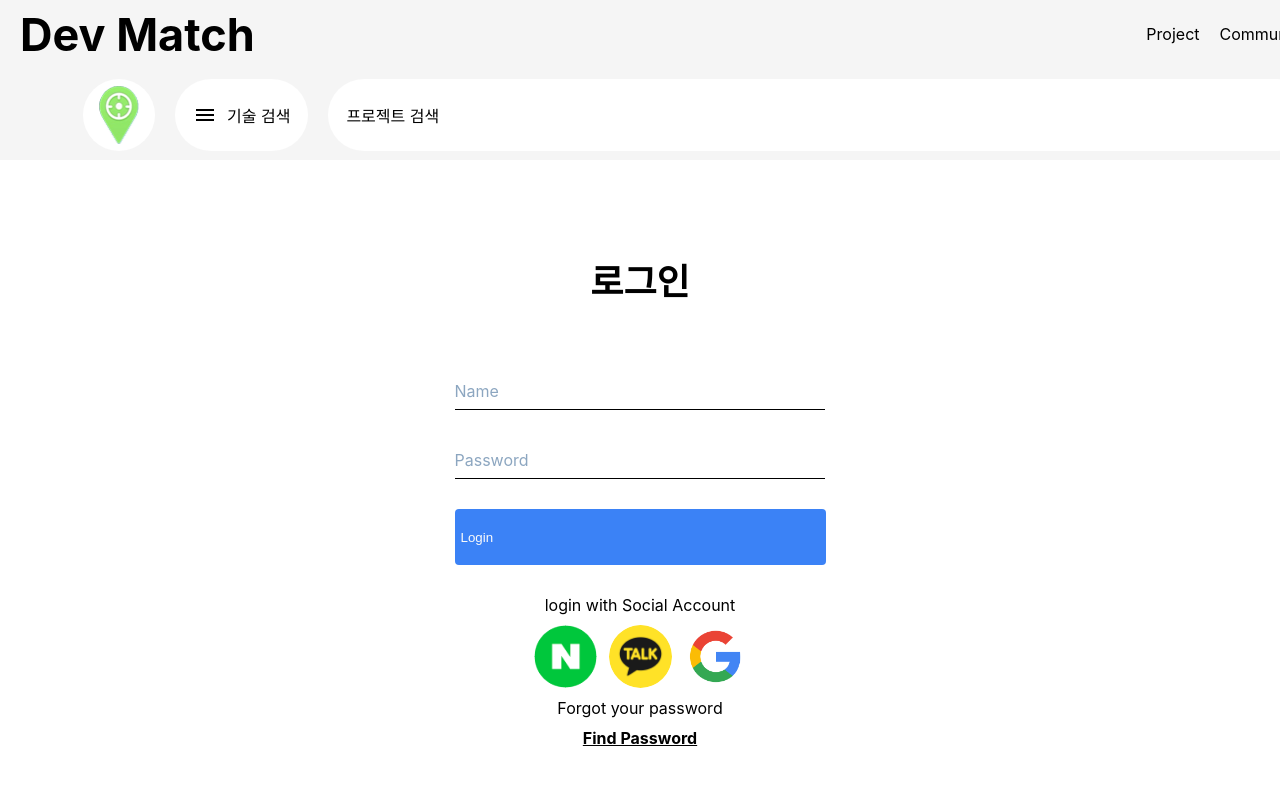
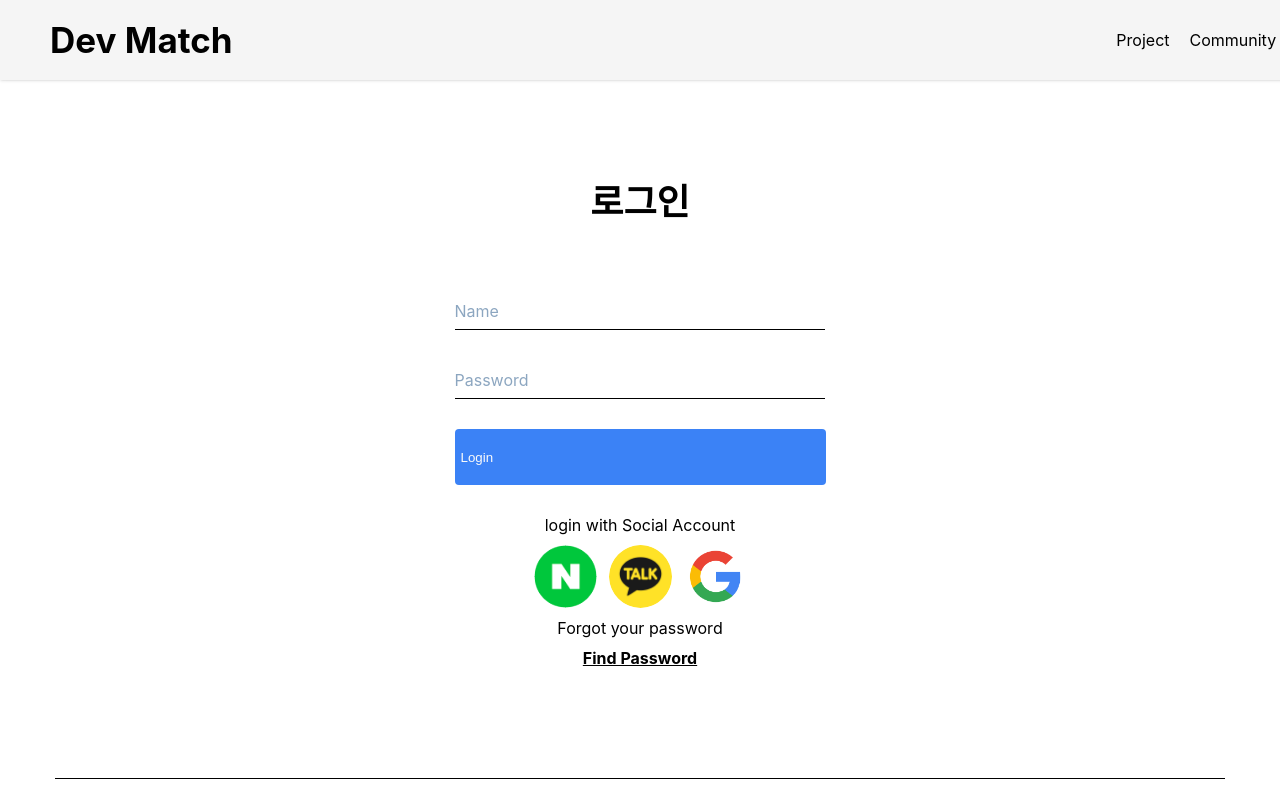
Before and after one commit to YNU-MIDAS-Capstone-Design/front-react, a React (Create React App) app in the folder frontend/: page /login in a window 1280 px wide. Shown: the top 800 px of the page. Built offline with nearby package versions, Linux system fonts and the light colour scheme.

Commit message:
Design : Header design
Design : Header design

```diff
--- a/frontend/src/components/template/Header.js
+++ b/frontend/src/components/template/Header.js
@@ -14,7 +14,7 @@ const Header = () =>{
                     <div>Join</div>
                 </div>
             </div>
-            <div className={styles.bottom}>
+            {/*<div className={styles.bottom}>
                 <div className = {styles.circle}>
                     <img src = {mapDisplay} style={{width: "40.59px", height: "58px"}}/>
                 </div>
@@ -25,7 +25,7 @@ const Header = () =>{
                 <div className={styles.ellipse} style={{width:"950px"}}>
                     프로젝트 검색
                 </div>
-            </div>
+            </div>*/}
         </div>
     )
 }
--- a/frontend/src/components/template/Header.module.css
+++ b/frontend/src/components/template/Header.module.css
@@ -1,17 +1,20 @@
 .wrapper{
-    height: 160px;
+    position: sticky;
+    top:0;
     min-width: 1440px;
-    background-color: #F5F5F5;
+    background-color: rgb(245, 245, 245);
+    height: 80px;
+    box-shadow: 0 1px 3px 0 #0000001a,0 1px 2px -1px #0000001a;
 }
 .top {
     display: flex;
     justify-content: space-between;  /* 양쪽 정렬 */
     align-items: center;             /* 수직 가운데 정렬 */
-    padding: 0 20px;
-    height: 68px;
+    padding: 0 50px;
+    height: 100%
 }
 .logo {
-    font-size: 45px;
+    font-size: 35px;
     font-weight: bold;
     cursor: pointer;
 }
```
